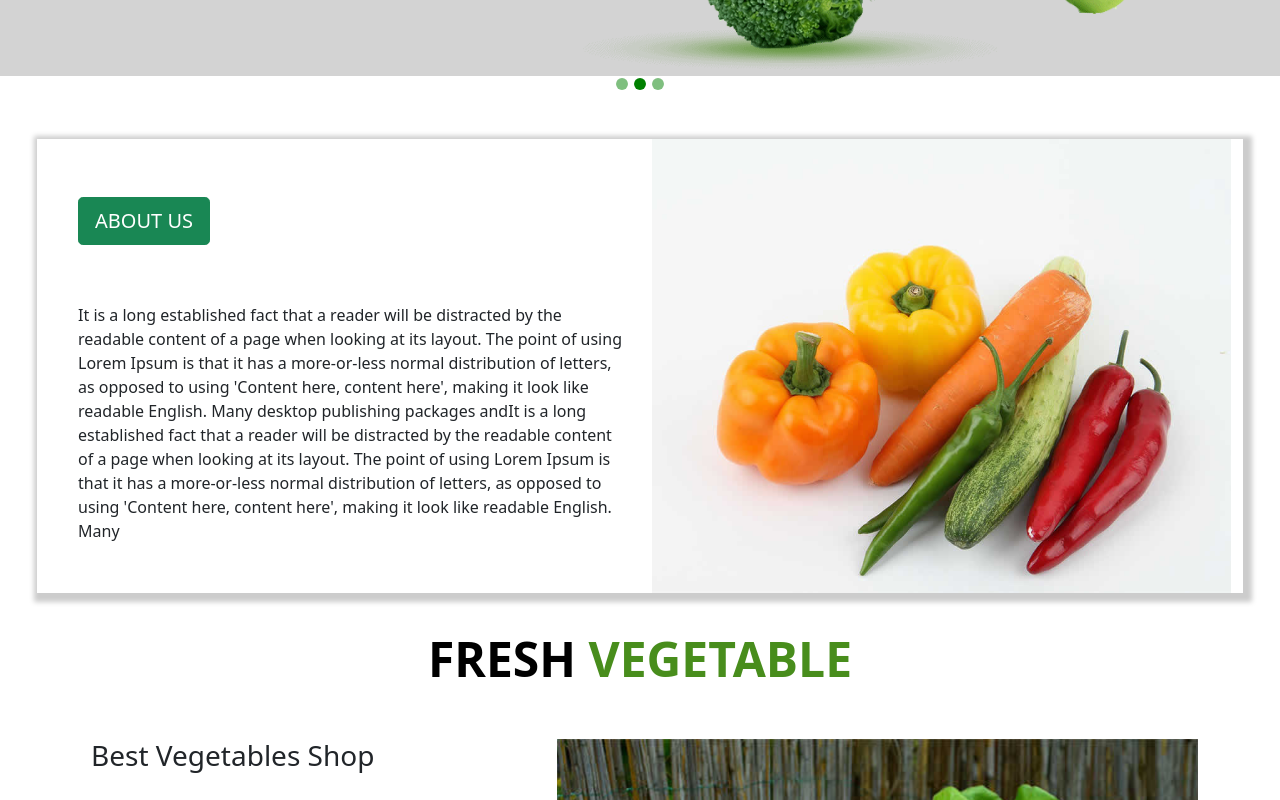
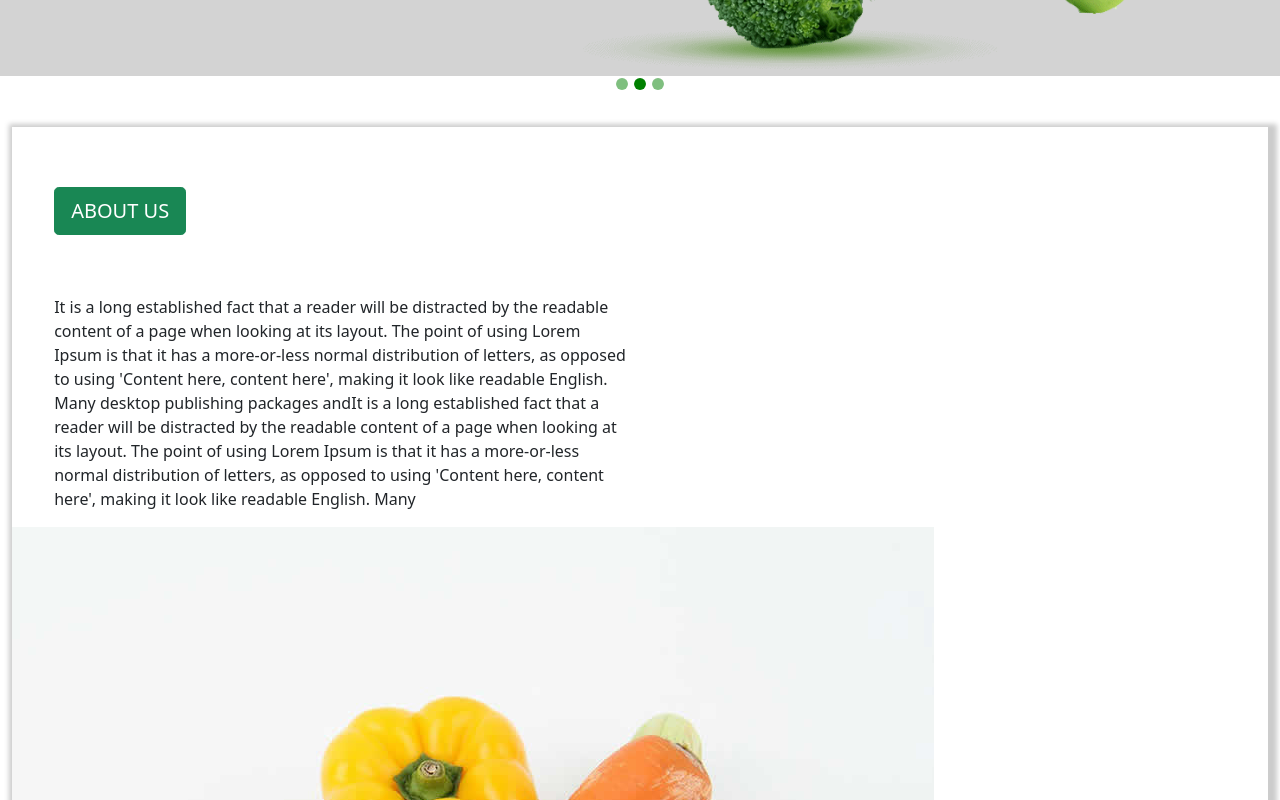
Before and after one commit to mohsin-ali-tx/shree, a React (Create React App) app: page / in a window 1280 px wide. Shown: the part 560-1360 px from the top of the page. Built offline with nearby package versions, Linux system fonts and the light colour scheme.

Commit message:
new changes

```diff
--- a/src/aboutus.css
+++ b/src/aboutus.css
@@ -8,15 +8,23 @@
 }
 
 .about-row {
+  width: 100%;
   height: 100%;
-  margin-top: 5%;
   box-sizing: border-box;
   box-shadow: 1px 1px 1px 1px red;
-  margin-left: 2%;
-  margin-right: 2% !important;
+  margin: auto;
+  margin-top: 4%;
+
+  /* margin-left: 2%;
+  margin-right: 2% !important; */
   margin-bottom: 50px;
 
   box-shadow: 3px 3px 5px 6px #ccc;
+}
+@media screen and (max-width: 600px) {
+  .about-row {
+    margin-top: 7%;
+  }
 }
 /* .aboutus {
   height: 100%;
@@ -31,12 +39,15 @@
 
   box-shadow: inset 0 0 10px #000000;
 } */
-.img-section img {
+.img-section {
   width: 100%;
-  /* height: 100%; */
-  /* margin-right: 0px !important;
-  padding-right: 0px !important; */
+  height: 100%;
+  margin-right: 0px !important;
+  padding-right: 0px !important;
+  margin-left: 0px !important;
+  padding-left: 0px !important;
+
   /* float: right !important; */
-  /* padding: 0px !important;
-  margin: 0px !important; */
+  /* padding: 0px !important; */
+  margin: 0px !important;
 }
```
